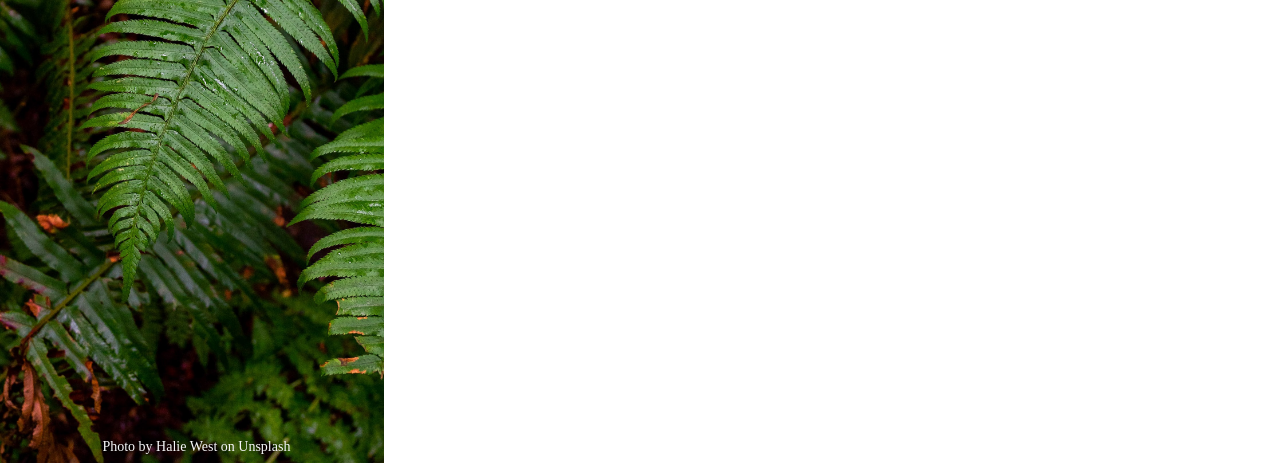
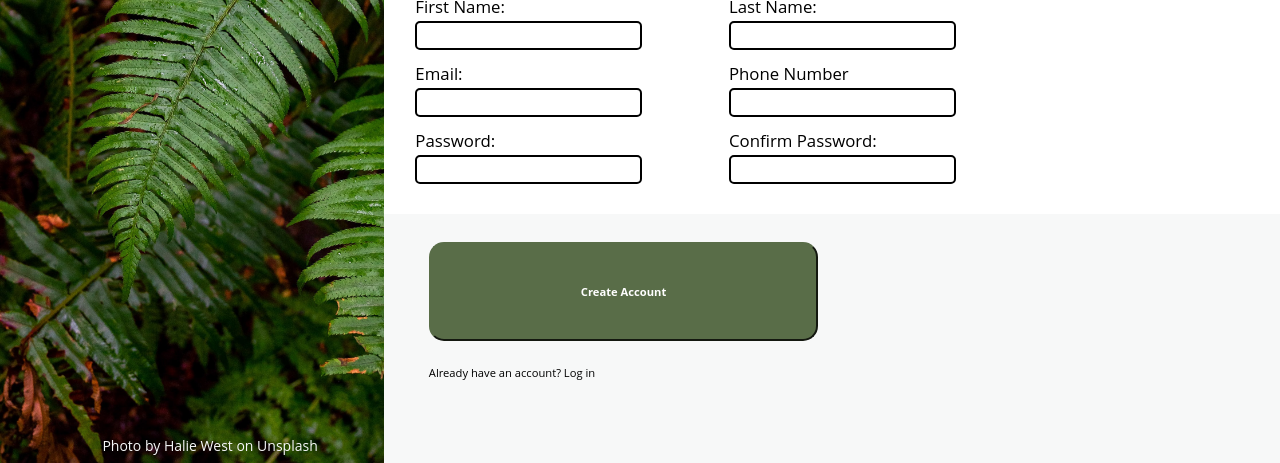
Before and after one commit to sujshah/sign-up-form, a plain HTML site: page index.html in a window 1280 px wide. Shown: the part 337-800 px from the top of the page. Drawn offline with Linux system fonts and the light colour scheme.

Commit message:
Add bottom section and form layout

```diff
--- a/index.html
+++ b/index.html
@@ -16,8 +16,50 @@
             Photo by <a href="https://unsplash.com/es/@haliewestphoto?utm_source=unsplash&utm_medium=referral&utm_content=creditCopyText">Halie West</a> on <a href="https://unsplash.com/@haliewestphoto?utm_source=unsplash&utm_medium=referral&utm_content=creditCopyText">Unsplash</a>
         </div>
         </div>
-        <div class="form">
+        <div class="form-section">
+            <div class="section">
+                <p class="info">Lorem ipsum dolor sit amet, consectetur adipisicing elit. Aliquam animi architecto commodi corporis deleniti distinctio eaque esse facere in minima neque nesciunt obcaecati optio pariatur quos, rem totam veniam voluptates!</p>
+            </div>
+            <div class="section form">
+                <p class="info">Let's do this!</p>
+                <form class="form-items">
+                    <div class="pair">
+                    <div><label for="firstName">First Name:</label></div>
+                    <input type="text" id="firstName">
+                    </div>
+
+                    <div class="pair">
+                    <div><label for="lastName">Last Name:</label></div>
+                    <input type="text" id="lastName">
+                    </div>
+
+                    <div class="pair">
+                    <div><label for="email">Email:</label></div>
+                    <input type="email" id="email">
+                    </div>
+
+                    <div class="pair">
+                    <div><label for="phone">Phone Number</label></div>
+                    <input type="number" id="phone">
+                    </div>
+
+                    <div class="pair">
+                    <div><label for="password">Password:</label></div>
+                    <input type="password" id="password">
+                    </div>
+
+                    <div class="pair">
+                    <div><label for="confirmPassword">Confirm Password:</label></div>
+                    <input type="password" id="confirmPassword">
+                    </div>
+                </form>
+            </div>
+            <div class="section">
+                <button type="submit">Create Account</button>
+                <p class="last">Already have an account? Log in</p>
+            </div>
         </div>
+
     </div>
 </body>
 </html>
--- a/style.css
+++ b/style.css
@@ -7,6 +7,7 @@
 
 * {
     font-size: 3.5vh;
+    font-family: "Open Sans", "Helvetica Neue", Helvetica, Arial, sans-serif;;
 }
 
 .container {
@@ -16,6 +17,7 @@
     left: 0;
     top: 0;
     z-index: 10;
+    display: flex;
 }
 
 .brand {
@@ -23,7 +25,6 @@
     background-size: cover;
     height: 100%;
     width: 30%;
-    position: absolute;
 }
 
 .logo-area {
@@ -67,3 +68,76 @@ a {
     color: #F6F7F8;
     text-decoration: none;
 }
+
+.form-section {
+    display: flex;
+    background-color: rgba(214, 217, 220, 0.2);
+    height: 100%;
+    width: 70%;
+    right: 0;
+    flex-direction: column;
+}
+
+.info {
+    padding: 5% 20% 2.5% 5%;
+    font-weight: bold;
+    font-size: 0.8rem;
+    margin: 0;
+}
+
+.section {
+    width: 100%;
+}
+
+.section.form {
+    background-color: white;
+    /*height: 100px;*/
+}
+
+input {
+    border: 2px solid #000;
+    /*margin-bottom: 15px;*/
+    /*padding: 5px;*/
+    border-radius: 5px;
+    font-size: 0.6rem;
+    appearance: none;
+    /*ce*/
+}
+
+.form-items {
+    display: flex;
+    flex-wrap: wrap;
+    padding-bottom: 30px;
+    width: 70%;
+}
+
+.pair {
+    font-size: 0.2rem;
+    margin-left: 5%;
+    flex: 35%;
+    padding: 0;
+}
+
+label {
+    font-size: 0.6rem;
+}
+
+button {
+    background-color: #596D48;
+    color: white;
+    padding: 40px 150px;
+    position: relative;
+    top: 20%;
+    left: 5%;
+    font-weight: bold;
+    font-size: 0.4rem;
+    border-radius: 15px;
+    border-color: #596D48;
+}
+
+.last {
+    font-size: 0.4rem;
+    position: relative;
+    top: 30%;
+    left: 5%;
+}
```
